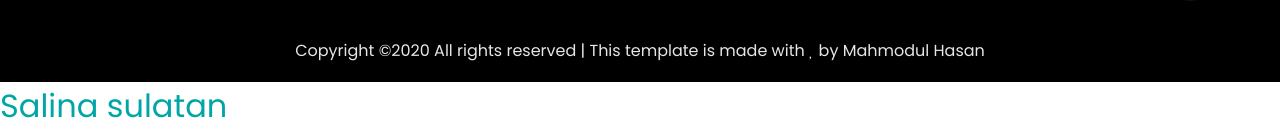
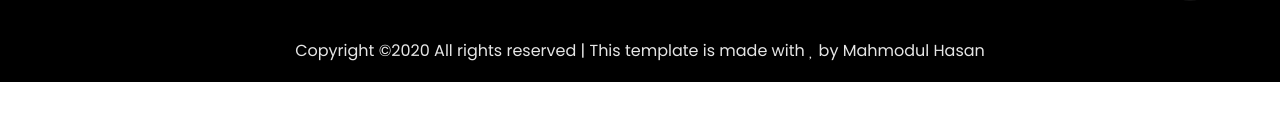
Before and after one commit to mahmodulRhasan/portfolioweb-, a plain HTML site: page index.html in a window 1280 px wide. Shown: the part 4310-4448 px from the top of the page. After the commit the page ends 4392 px from the top, so only its background shows below. Drawn offline with Linux system fonts and the light colour scheme; some icons are missing; a web font is replaced by a local one.

Commit message:
Update index.html

```diff
--- a/index.html
+++ b/index.html
@@ -692,7 +692,7 @@
       </div>
 	  <a class="updire" href="#"><span class="fas fa-arrow-up"></a></div>
     </footer>
-		<h2>Salina sulatan</h2>
+
 
 
 
```
